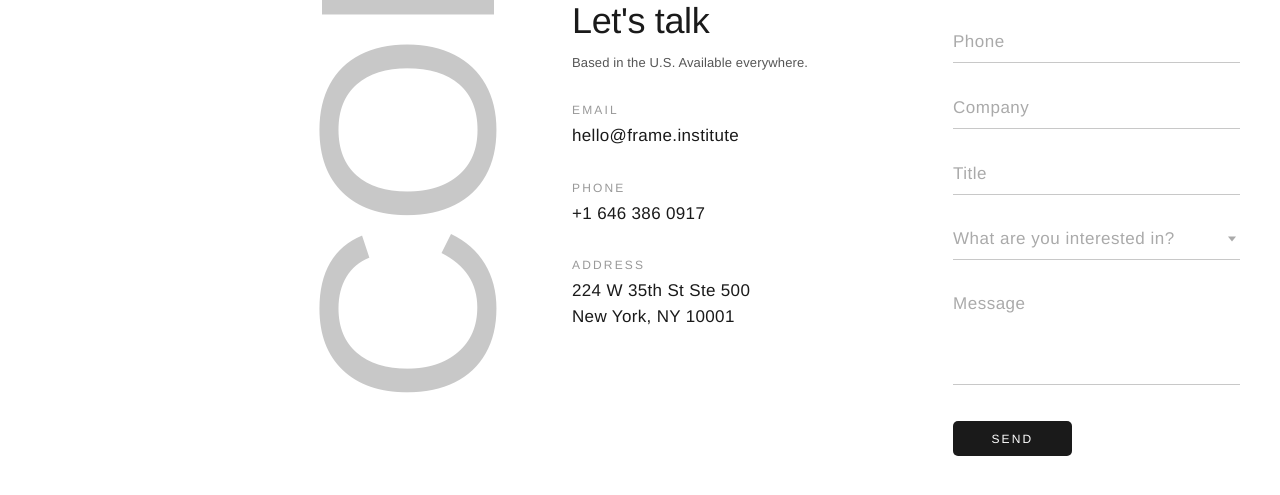
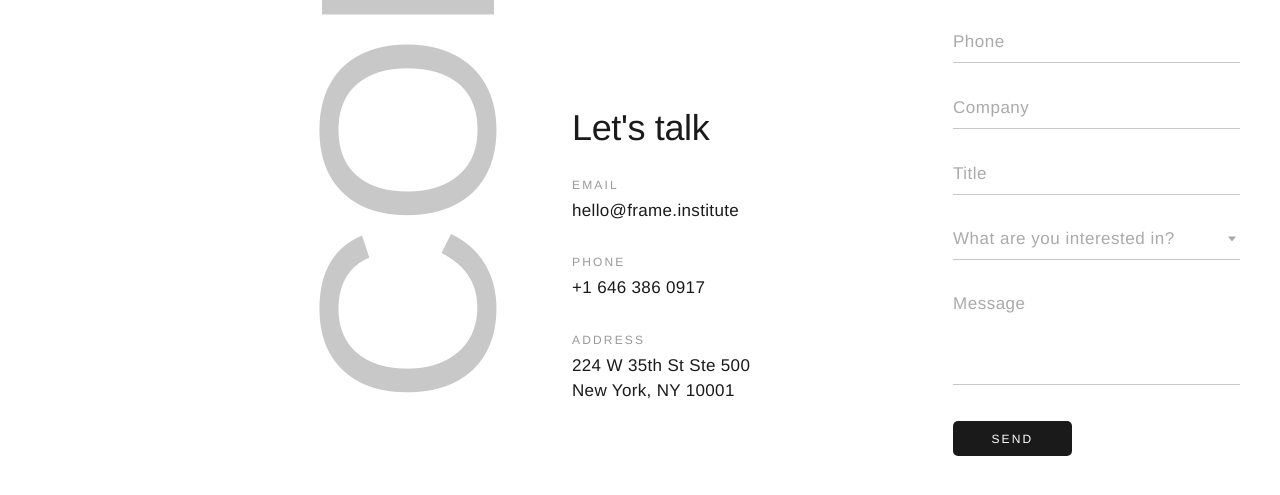
Before and after one commit to mducfnd/frame-institute, a Next.js app: page /connect in a window 1280 px wide. Shown: the part 377-872 px from the top of the page. Built offline with nearby package versions, Linux system fonts and the light colour scheme; a web font is replaced by a local one.

Commit message:
Revert connect page to pre-video state

```diff
--- a/app/connect/page.tsx
+++ b/app/connect/page.tsx
@@ -152,43 +152,22 @@ export default function ConnectPage() {
               padding: "2.5rem 1.5rem 3rem",
             }}
           >
-            {/* Contact video — mobile */}
-            <div style={{ width: "240px", height: "240px", marginBottom: "1.5rem", overflow: "hidden" }}>
-              <video autoPlay loop muted playsInline
-                style={{ width: "100%", height: "100%", objectFit: "cover", display: "block" }}
-                src="/contact-loop.mp4"
-              />
-            </div>
-
             {/* Let's Talk + contact info */}
             <div style={{ marginBottom: "2.5rem" }}>
               <div style={{ display: "flex", justifyContent: "space-between", alignItems: "flex-start" }}>
-                {/* Left: heading + tagline */}
-                <div>
+                {/* Left: heading */}
                 <h2 style={{
                   fontFamily: FONT,
                   fontWeight: 400,
                   fontSize: "36px",
                   letterSpacing: "-0.01em",
                   color: "#1a1a1a",
-                    margin: "0 0 8px 0",
+                  margin: 0,
                   lineHeight: 1.1,
+                  flexShrink: 0,
                 }}>
                   Let&apos;s talk
                 </h2>
-                  <p style={{
-                    fontFamily: FONT_SLT,
-                    fontWeight: 400,
-                    fontSize: "13px",
-                    letterSpacing: "0.01em",
-                    color: "#555",
-                    lineHeight: 1.6,
-                    margin: 0,
-                    whiteSpace: "nowrap",
-                  }}>
-                    Based in the U.S. Available everywhere.
-                  </p>
-                </div>
 
                 {/* Right: contact details */}
                 <div style={{ textAlign: "right" }}>
@@ -375,7 +354,7 @@ export default function ConnectPage() {
               gridTemplateColumns: "1fr 1fr",
               paddingTop: "110px",
               paddingBottom: "64px",
-              alignItems: "stretch",
+              alignItems: "end",
             }}
           >
             {/* Let's Talk + contact info */}
@@ -387,17 +366,10 @@ export default function ConnectPage() {
                 paddingRight: "93px",
                 display: "flex",
                 flexDirection: "column",
+                justifyContent: "flex-end",
                 alignItems: "flex-end",
               }}
             >
-              {/* Contact video — desktop */}
-              <div style={{ width: "240px", height: "240px", marginBottom: "28px", overflow: "hidden" }}>
-                <video autoPlay loop muted playsInline
-                  style={{ width: "100%", height: "100%", objectFit: "cover", display: "block" }}
-                  src="/contact-loop.mp4"
-                />
-              </div>
-
               <div style={{ width: "240px" }}>
                 <h2 style={{
                   fontFamily: FONT,
@@ -405,23 +377,11 @@ export default function ConnectPage() {
                   fontSize: "36px",
                   letterSpacing: "-0.01em",
                   color: "#1a1a1a",
-                  margin: "0 0 12px 0",
+                  margin: "0 0 30px 0",
                   lineHeight: 1.1,
                 }}>
                   Let&apos;s talk
                 </h2>
-                <p style={{
-                  fontFamily: FONT_SLT,
-                  fontWeight: 400,
-                  fontSize: "13px",
-                  letterSpacing: "0.01em",
-                  color: "#555",
-                  lineHeight: 1.6,
-                  margin: "0 0 30px 0",
-                  whiteSpace: "nowrap",
-                }}>
-                  Based in the U.S. Available everywhere.
-                </p>
 
                 {[
                   { label: "Email",    lines: ["hello@frame.institute"] },
```
Lines whose indentation alone changed are shown as unchanged.
